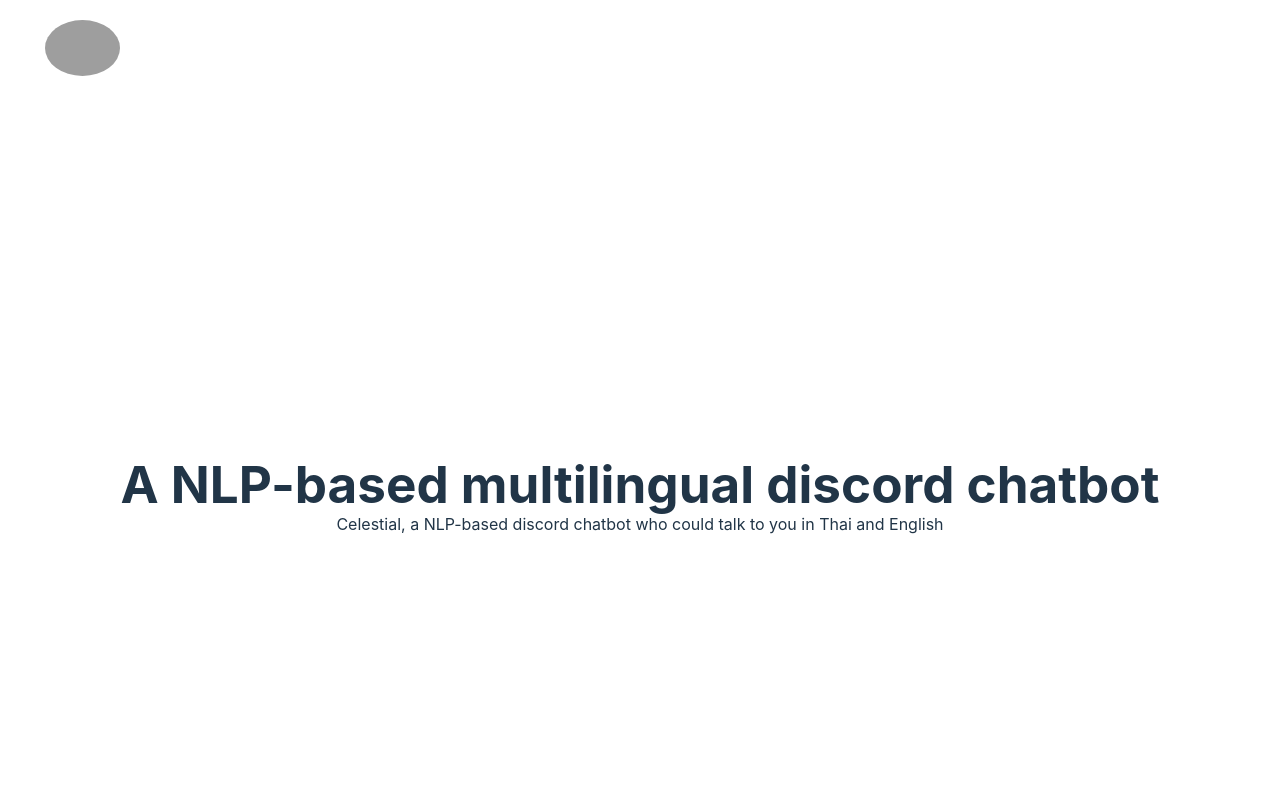
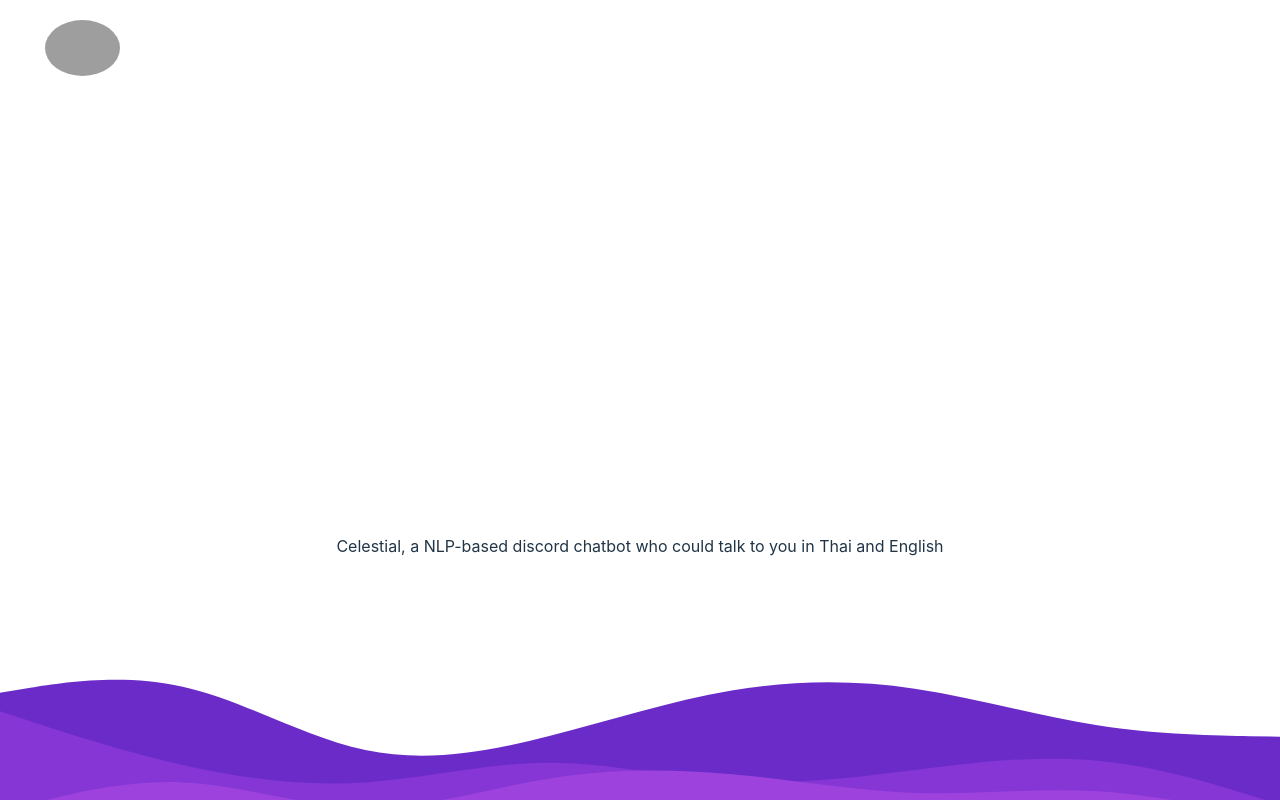
Before and after one commit to Celestial-Project/Celestial-Legacy, a React (Vite) app in the folder web/: page / in a window 1280 px wide. Shown: the top 800 px of the page. Built offline with nearby package versions, Linux system fonts and the light colour scheme; grey boxes are pictures that could not be loaded.

Commit message:
Add waves and typing animation to the header

```diff
--- a/web/src/components/Header/Header.css
+++ b/web/src/components/Header/Header.css
@@ -0,0 +1,38 @@
+.title {
+    overflow: hidden;
+    border-right: .15em solid #ffffff;
+    white-space: nowrap;
+    margin: 0 215px;
+    letter-spacing: .15em;
+    animation:
+      typing 3.5s steps(40, end),
+      blink-caret .75s step-end infinite;
+    color: #ffffff;
+    font-family: 'Helvetica Neue';
+
+    font-size: 52px;
+    font-weight: bold;
+    letter-spacing: -1px;
+    line-height: 1;
+    text-align: center;
+    padding: 0.3rem 0 0.3rem 0;
+}
+
+.desc {
+    margin-top: 1rem;
+}
+
+.waves {
+    width: 100%;
+    margin-top: -25%;
+}
+
+@keyframes typing {
+    from { width: 0 }
+    to { width: 70% }
+}
+
+@keyframes blink-caret {
+    from, to { border-color: transparent }
+    50% { border-color: #ffffff; }
+}
--- a/web/src/components/Header/Header.tsx
+++ b/web/src/components/Header/Header.tsx
@@ -7,9 +7,11 @@ const Header = () => {
     <section className='header' id='header'>
 
         <div>
-          <h1>A NLP-based multilingual discord chatbot</h1>
-          <article>Celestial, a NLP-based discord chatbot who could talk to you in Thai and English</article>
+          <h1 className='title'>A NLP-based multilingual discord chatbot</h1>
+          <article className='desc'>Celestial, a NLP-based discord chatbot who could talk to you in Thai and English</article>
         </div>
+
+        <img src={Waves} alt='waves' className='waves' />
 
     </section>
   )
```
Also changed, not shown: web/src/assets/layered-waves-haikei.svg (added).
